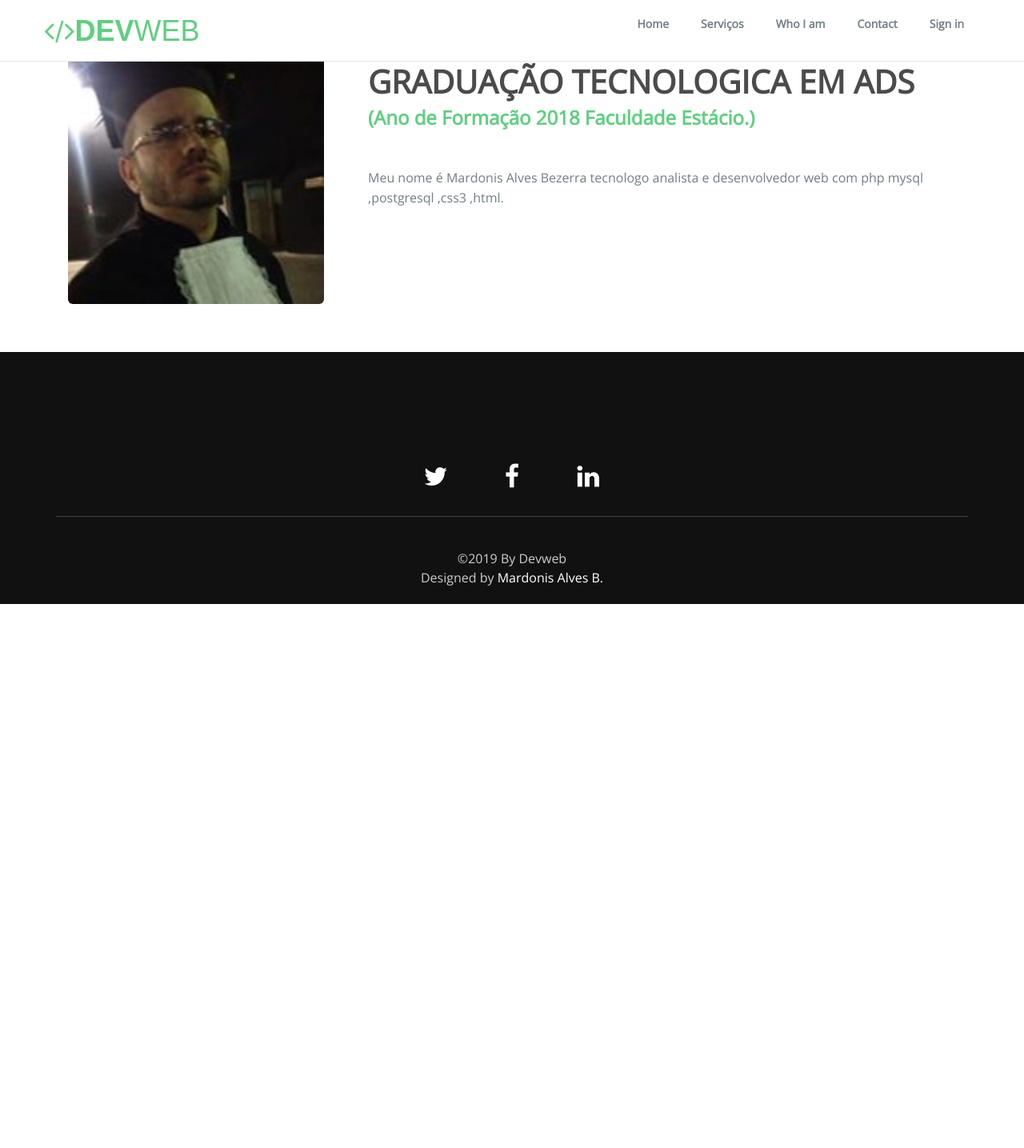
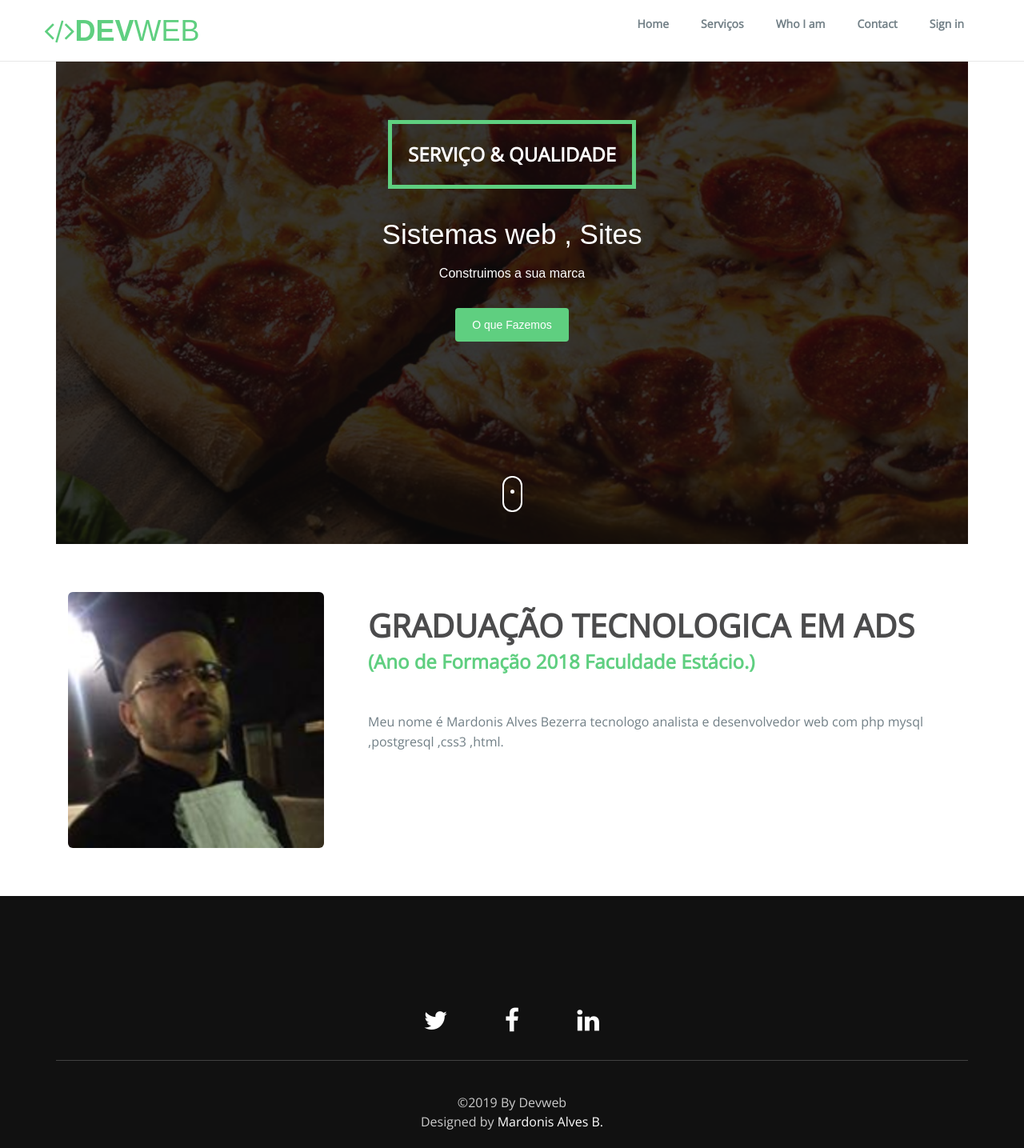
Before and after one commit to MardonisAlves/DeliveryPizza, a PHP site: template app/resources/views/about.twig in a window 1280 px wide. Shown: the whole page at 80% size. Before the commit the page ends 755 px from the top, so only its background shows below. Run offline with PHP 8.4, Linux system fonts and the light colour scheme; the template is opened without the code that fills it, so the values that code supplies are empty; some libraries are stand-ins or nearby versions.

Commit message:
cardapio

```diff
--- a/app/resources/views/layout.twig
+++ b/app/resources/views/layout.twig
@@ -87,12 +87,10 @@
 
             {% include 'partials/nav.twig' %}
 
+<div class="container">
 
-            {% block content %}
-
-            <div class="banner">
+<div class="banner">
     <div class="bg-color">
-      <div class="container">
         <div class="row">
           <div class="banner-text text-center">
             <div class="text-border">
@@ -111,7 +109,7 @@
       </div>
     </div>
 </div>
-            {% endblock %}
+            {% block content %} {% endblock %}
             {% include 'partials/footer.twig' %}
 
 
```
